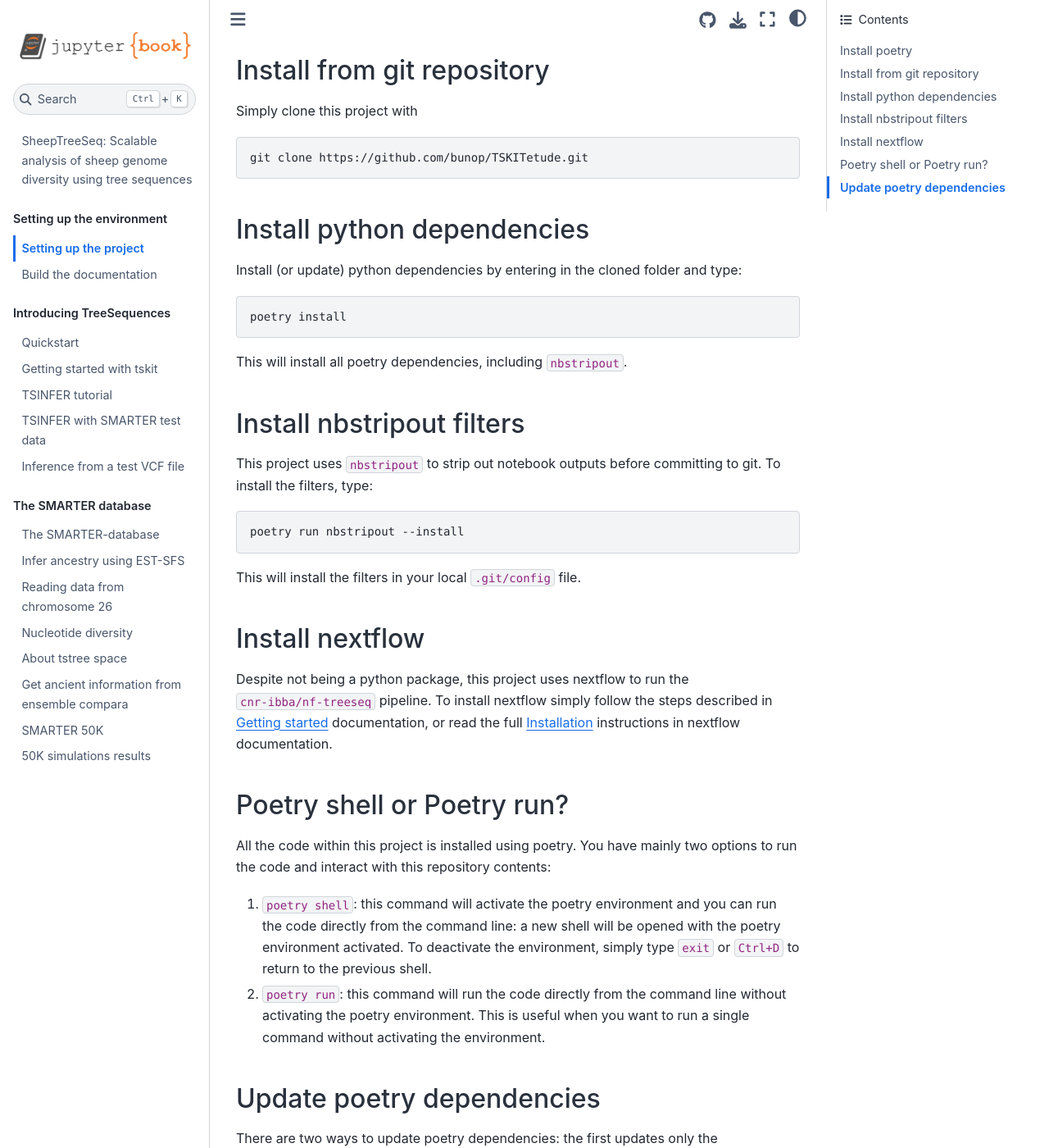
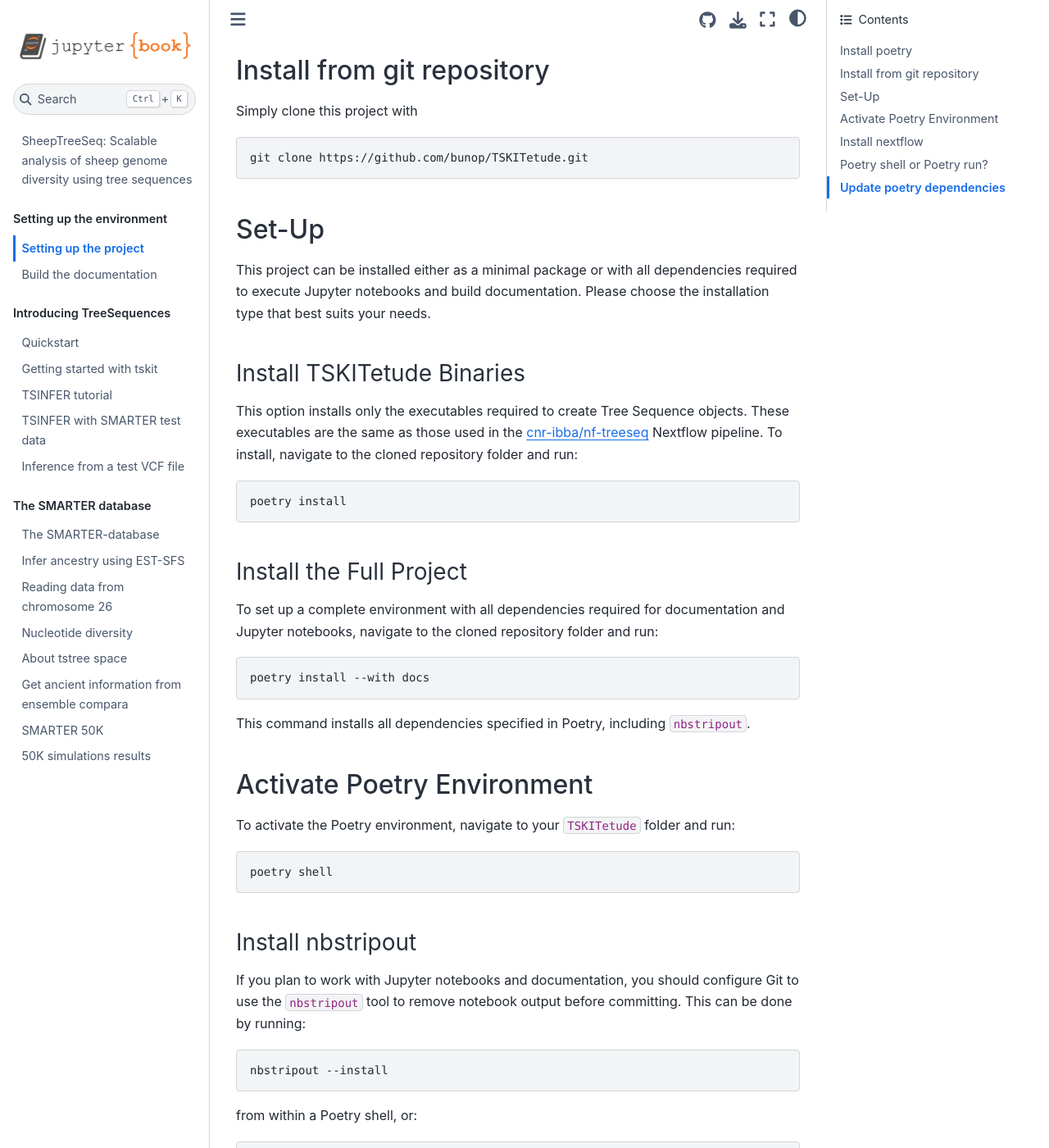
Before and after one commit to bunop/TSKITetude, a Jupyter Book: the page built from docs/install/install.md, in a window 1280 px wide and 1400 px high, scrolled down 1315 px. Shown: the whole window at 82% size. Built offline with Jupyter Book 1.0.4 settings and Sphinx 7.4.7 and the Sphinx Book theme 1.1.4, drawn with Linux system fonts in a browser that asks for light colours; some of the changed text lies outside the part shown.

Commit message:
:boom: configure docs installation group
Install all the stuff required to execute the ipython notebook and build the documentation using dependency groups: see https://python-poetry.org/docs/managing-dependencies#dependency-groups for more information

````diff
--- a/docs/install/install.md
+++ b/docs/install/install.md
@@ -65,26 +65,59 @@ Simply clone this project with
 git clone https://github.com/bunop/TSKITetude.git
 ```
 
-## Install python dependencies
+## Set-Up
 
-Install (or update) python dependencies by entering in the cloned folder and type:
+This project can be installed either as a minimal package or with all dependencies
+required to execute Jupyter notebooks and build documentation. Please choose the
+installation type that best suits your needs.
+
+### Install TSKITetude Binaries
+
+This option installs only the executables required to create Tree Sequence objects.
+These executables are the same as those used in the
+[cnr-ibba/nf-treeseq](https://github.com/cnr-ibba/nf-treeseq) Nextflow pipeline.
+To install, navigate to the cloned repository folder and run:
 
 ```bash
 poetry install
 ```
 
-This will install all poetry dependencies, including `nbstripout`.
+### Install the Full Project
 
-## Install nbstripout filters
+To set up a complete environment with all dependencies required for documentation
+and Jupyter notebooks, navigate to the cloned repository folder and run:
 
-This project uses `nbstripout` to strip out notebook outputs before committing
-to git. To install the filters, type:
+```bash
+poetry install --with docs
+```
+
+This command installs all dependencies specified in Poetry, including `nbstripout`.
+
+## Activate Poetry Environment
+
+To activate the Poetry environment, navigate to your `TSKITetude` folder and run:
+
+```bash
+poetry shell
+```
+
+### Install nbstripout
+
+If you plan to work with Jupyter notebooks and documentation, you should configure
+Git to use the `nbstripout` tool to remove notebook output before committing.
+This can be done by running:
+
+```bash
+nbstripout --install
+```
+
+from within a Poetry shell, or:
 
 ```bash
 poetry run nbstripout --install
 ```
 
-This will install the filters in your local `.git/config` file.
+This will configure the filters in your local `.git/config` file.
 
 ## Install nextflow
 
````
Also changed, not shown: README.md (+28 -3 lines), pyproject.toml (+12 -7 lines), .gitpod.yml, 2 other files.
